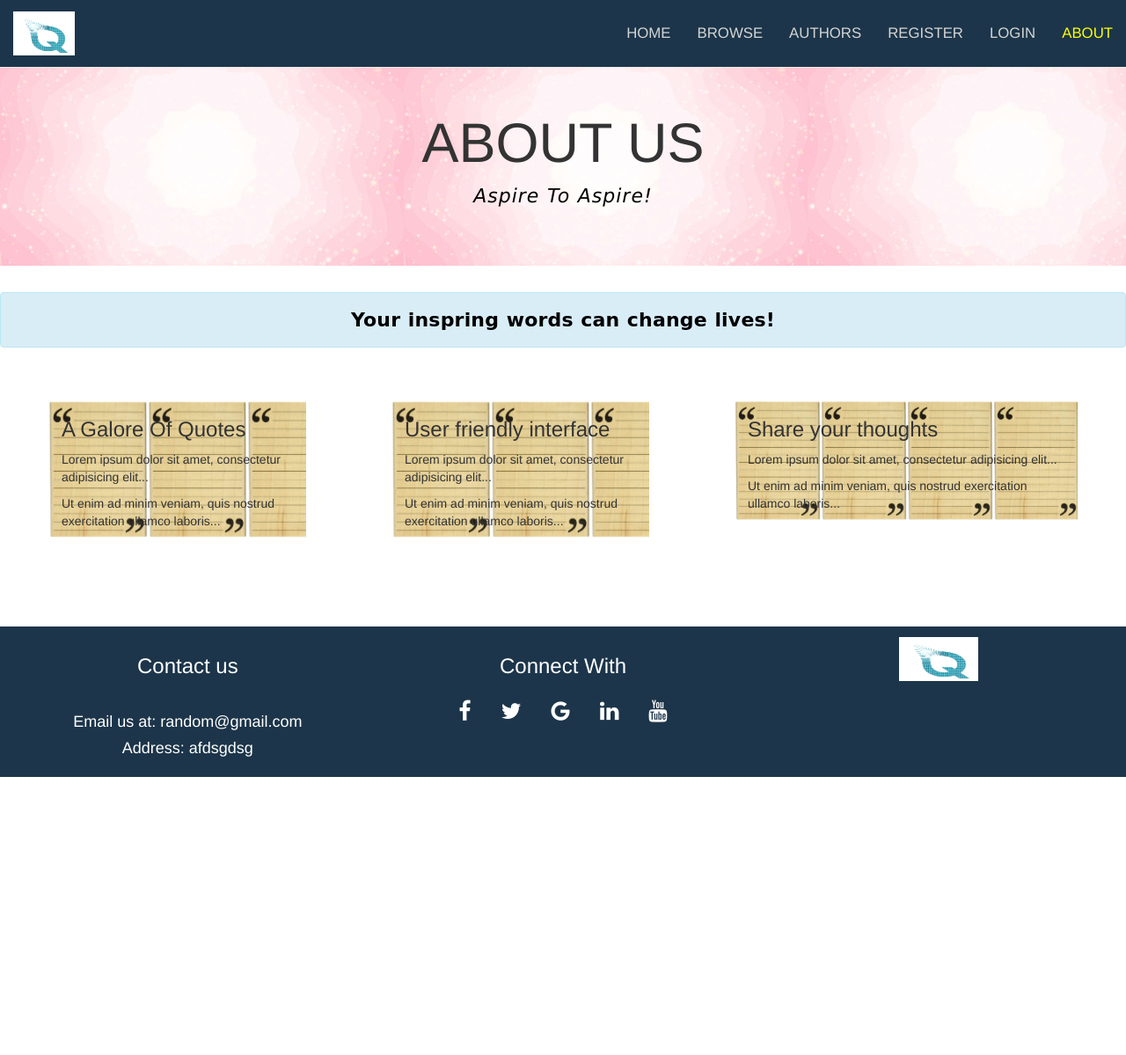
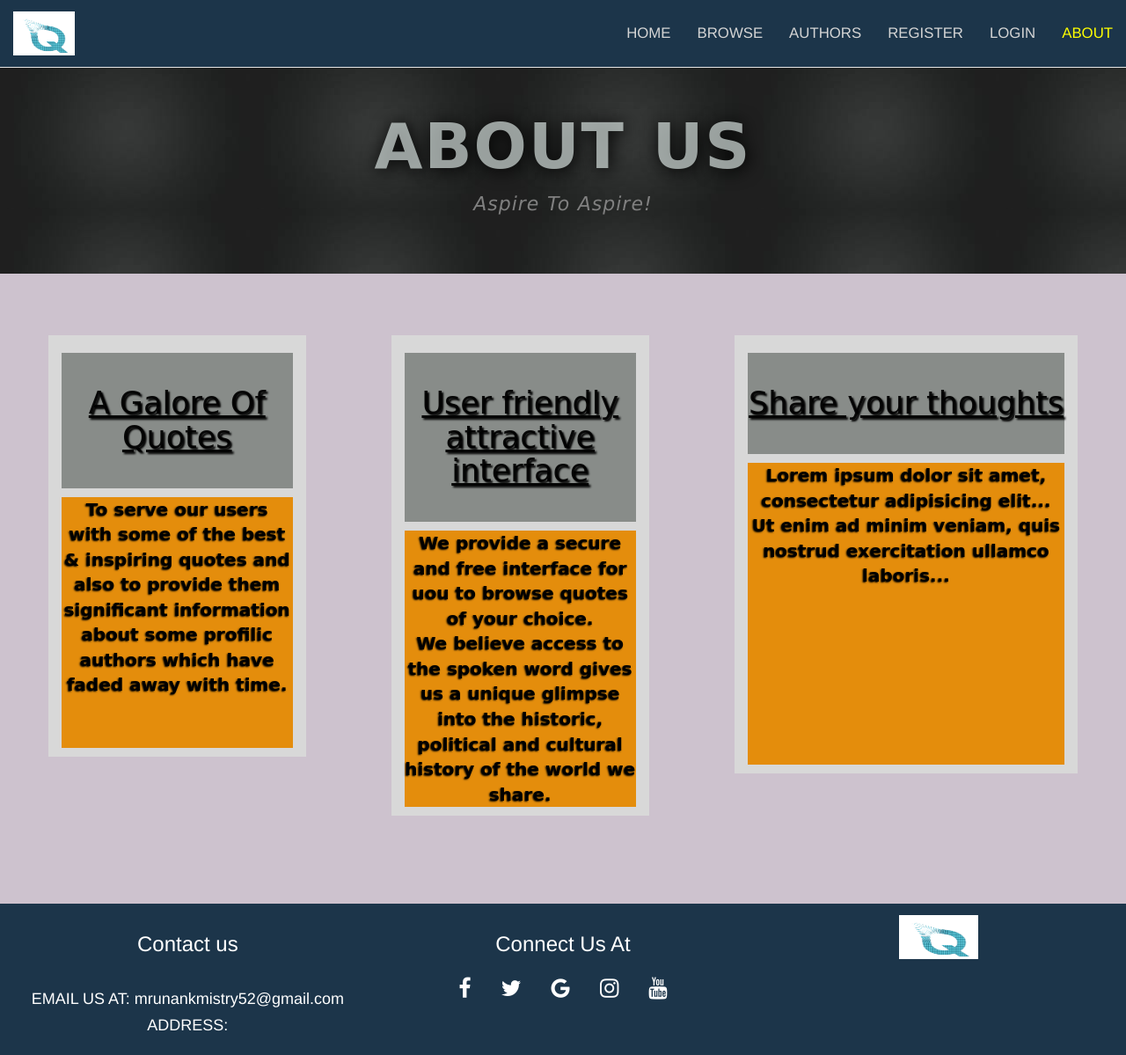
Before and after one commit to fork52/QUOTE-S-WEBSITE, a PHP site: page /aboutus.php in a window 1280 px wide. Shown: the whole page at 88% size. Before the commit the page ends 883 px from the top, so only its background shows below. Run offline with PHP 8.4, Linux system fonts and the light colour scheme; some libraries are stand-ins or nearby versions.

Commit message:
About us updated

```diff
--- a/aboutus/aboutus.php
+++ b/aboutus/aboutus.php
@@ -46,63 +46,47 @@
 <br> <br> <br>
 
 
-<div class="jumbotron text-center bcolor" style="background-image: url(4.jpg);background-repeat: repeat;background-size: contain">
+<div class="jumbotron text-center" >
   <h1>ABOUT US</h1>
   <p>Aspire To Aspire!</p>
   <p></p>
 </div>
 
-
-  <div id="msg1" class="alert alert-info">
-    <center>
-      <strong> Your inspring words can change lives! </strong>
-    </center>
-  </div>
-
   <br> <br>
-
 
   <div class="container">
     <div class="row">
 
-       <div class="col-sm-3 info" style="background-image: url(quotes2.jpg);background-repeat: repeat;background-size: contain">
-        <h3>A Galore Of Quotes</h3>
-        <p>Lorem ipsum dolor sit amet, consectetur adipisicing elit...</p>
-        <p>Ut enim ad minim veniam, quis nostrud exercitation ullamco laboris...</p>
+       <div class="col-sm-3 info">
+        <h3 class="minihead"><br>A Galore Of Quotes<br><br></h3>
+        <p class="yellowStyle">To serve our users with some of the best & inspiring quotes and also to provide them  significant information about some profilic authors which have faded away with time.        <br> <br>  <br>
+        </p>
+
        </div>
 
        <div class="col-sm-1"></div>
 
 
-      <div class="col-sm-3 info"style="background-image: url(quotes2.jpg);background-repeat: repeat;background-size: contain">
-        <h3>User friendly interface</h3>
-        <p>Lorem ipsum dolor sit amet, consectetur adipisicing elit...</p>
-        <p>Ut enim ad minim veniam, quis nostrud exercitation ullamco laboris...</p>
+      <div class="col-sm-3 info">
+        <h3 class="minihead"><br>User friendly attractive interface<br><br></h3>
+        <p class="yellowStyle">We provide a secure and free interface for uou to browse quotes of your choice.<br>
+        We believe access to the spoken word gives us a unique glimpse into the historic, political and cultural history of the world we share.</p>
       </div>
 
        <div class="col-sm-1"></div>
 
-      <div class="col-sm-4 info"style="background-image: url(quotes2.jpg);background-repeat: repeat;background-size: contain">
-        <h3>Share your thoughts</h3>
-        <p>Lorem ipsum dolor sit amet, consectetur adipisicing elit...</p>
-        <p>Ut enim ad minim veniam, quis nostrud exercitation ullamco laboris...</p>
+      <div class="col-sm-4 info">
+        <h3 class="minihead"><br>Share your thoughts<br><br></h3>
+        <p class="yellowStyle">Lorem ipsum dolor sit amet, consectetur adipisicing elit...
+        Ut enim ad minim veniam, quis nostrud exercitation ullamco laboris...<br><br><br><br><br><br><br><br></p>
+      </div>
+    </div>
   </div>
 
-    </div>
-  </div>
 <br><br>
-
-
-
-
 <br> <br> <br>
 
-
-
-
   <?php include "../includes/footer.php" ?>
-
-
   <?php include "../loginForm/loginForm.php" ?>
 
 </body>
--- a/aboutus/style.css
+++ b/aboutus/style.css
@@ -1,7 +1,7 @@
 html ,body{
 	height: 100%;
 	width: 100%;
-	background-color: white;
+	background-color: #cdc2ce;
 }
 
 .navbar{
@@ -29,19 +29,23 @@ html ,body{
 	color : yellow;
 }
 
+  @import url('https://fonts.googleapis.com/css?family=Bubblegum+Sans');
+
+.jumbotron{
+  background-image:  url(../img/aboutus_back.jpg);
+
+}
+
+
 .jumbotron h1{
-	/*font-family: "Arial Black", Gadget, sans-serif;
-	font-size: 70px;
-	letter-spacing: 1px;
-	word-spacing: 0.6px;
-	color: #000000;
-	font-weight: 400;
-	text-decoration: underline solid rgb(68, 68, 68);
-	font-style: normal;
-	font-variant: normal;
-	text-transform: none;*/
-  background-image:"url(quotes.jpg)";
-  background-size: cover;
+    font-family: "Bubblegum Sans", cursive;
+    font-weight: bold;
+    text-align: center;
+    font-size: 71px;
+    letter-spacing: 2px;
+    word-spacing: 4px;
+    color: rgba(232, 242, 240, 0.64);
+    text-shadow: rgb(0, 0, 0) 2px 2px 20px;
 }
 
 .jumbotron p{
@@ -49,7 +53,7 @@ html ,body{
 	font-size: 22px;
 	letter-spacing: 1px;
 	word-spacing: 0.6px;
-	color: #000000;
+	color: grey;
 	font-weight: 400;
 	text-decoration: none;
 	font-style: italic;
@@ -189,3 +193,32 @@ footer{
     display: inline-block;
     margin: 100px auto;
   }
+
+
+.yellowStyle{
+    font-family: "Delius Swash Caps", cursive;
+    font-weight: bold;
+    text-align: center;
+    font-size: 20px;
+    color: rgb(0, 0, 0);
+    background-color: rgb(228, 141, 12);
+    text-shadow: rgb(0, 0, 0) -1px 1px 2px;
+}
+
+
+ @import url('https://fonts.googleapis.com/css?family=Delius+Swash+Caps');
+@import url('https://fonts.googleapis.com/css?family=Amita');
+
+
+
+
+
+.minihead{
+    text-decoration: underline;
+    font-family: "Amita", cursive;
+    text-align: center;
+    font-size: 35px;
+    color: rgba(0, 0, 0, 0.94);
+    text-shadow: rgb(0, 0, 0) 2px 2px 2px;
+    background-color: #888c89;
+}
--- a/includes/footer.php
+++ b/includes/footer.php
@@ -3,16 +3,16 @@
     <div class="col-sm-4">
       <h3>Contact us</h3>
       <br>
-      <h4>Email us at: random@gmail.com </h4>
-      <h4>Address: afdsgdsg </h4>
+      <h4>EMAIL US AT: mrunankmistry52@gmail.com</h4>
+      <h4>ADDRESS: </h4>
     </div>
 
      <div class="col-sm-4">
-      <h3>Connect With</h3>
+      <h3>Connect Us At</h3>
       <a href="#" class="fa fa-facebook"></a>
       <a href="#" class="fa fa-twitter"></a>
       <a href="#" class="fa fa-google"></a>
-      <a href="#" class="fa fa-linkedin"></a>
+      <a href="https://www.instagram.com/_quotesnquotes_/" class="fa fa-instagram"></a>
       <a href="#" class="fa fa-youtube"></a>
 
     </div>
```
Also changed, not shown: img/aboutus_back.jpg (added), img/yellow_texture.jpg (added). Lines whose indentation alone changed are shown as unchanged.
